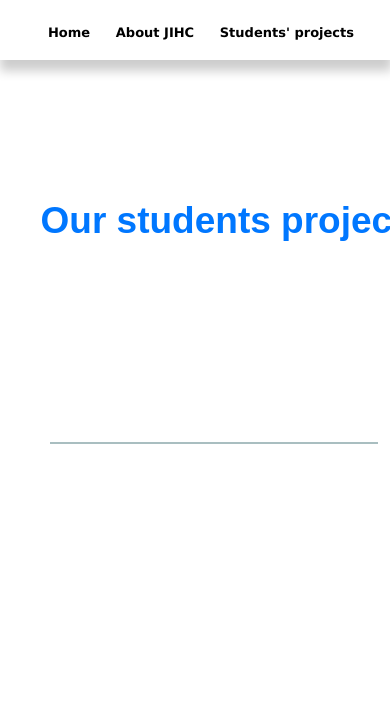
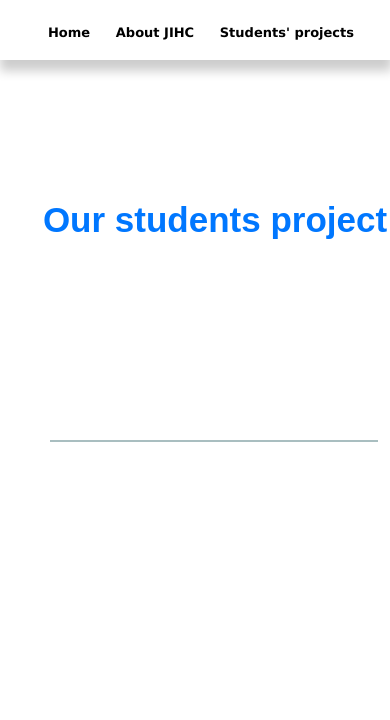
Before and after one commit to iLnaz5r/sure_mobile_version, a plain HTML site: page project.html in a window 390 px wide. Shown: the top 720 px of the page. Drawn offline with Linux system fonts and the light colour scheme.

Commit message:
Add files via upload

```diff
--- a/main.css
+++ b/main.css
@@ -1136,8 +1136,8 @@ label{
         display: flex;
         align-items: center;
         justify-content: center;
-        margin-left: -980px;
-        font-size: 37px;
+        margin-left: -995px;
+        font-size: 35px;
     }
     .prd1 h3{
         display: flex;
```
